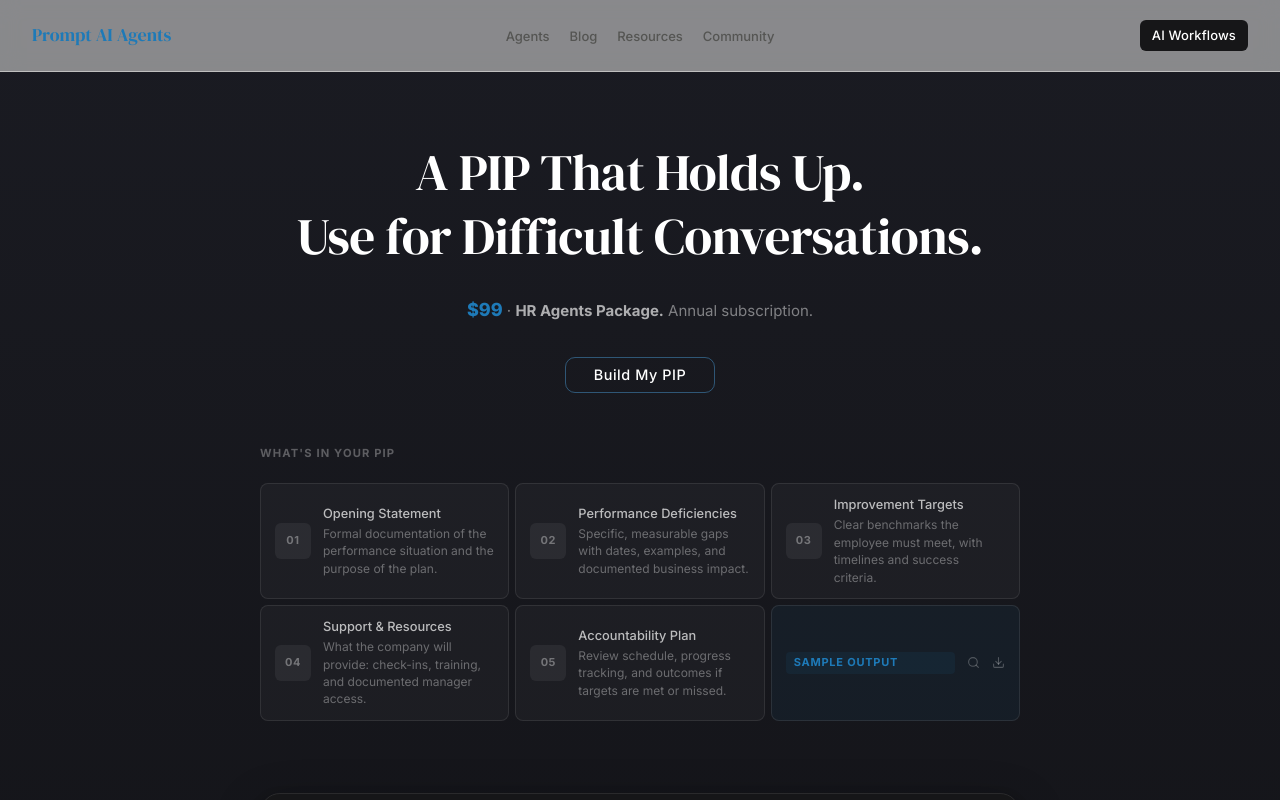
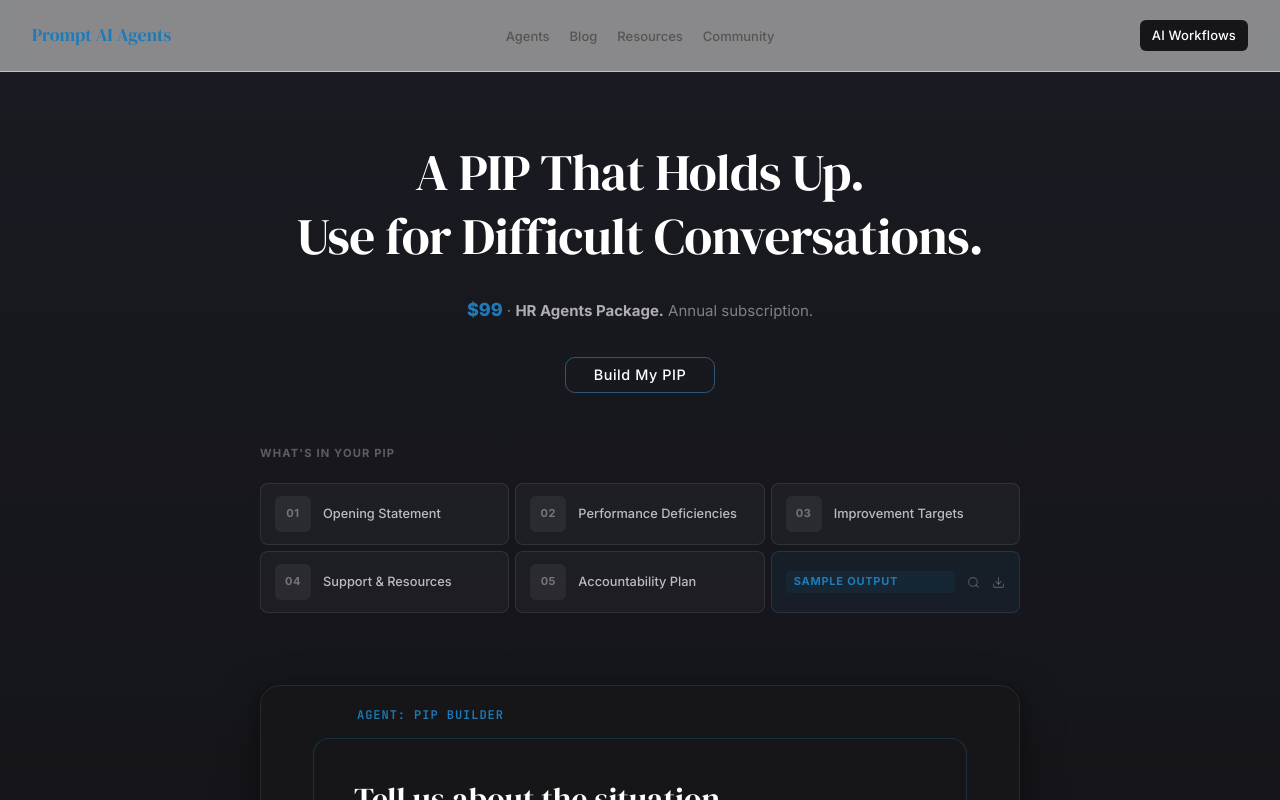
Before and after one commit to coolcalvin457-tech/agent-timesaver-nextjs, a Next.js app: page /pip-builder in a window 1280 px wide. Shown: the top 800 px of the page. Built offline with nearby package versions, Linux system fonts and the light colour scheme.

Commit message:
Remove descriptions from PIP section cards for consistency with Onboarding Kit

```diff
--- a/components/PIPSectionCards.tsx
+++ b/components/PIPSectionCards.tsx
@@ -3,31 +3,11 @@
 import React, { useState, useEffect, useCallback } from "react";
 
 const PIP_SECTIONS = [
-  {
-    number: "01",
-    title: "Opening Statement",
-    description: "Formal documentation of the performance situation and the purpose of the plan.",
-  },
-  {
-    number: "02",
-    title: "Performance Deficiencies",
-    description: "Specific, measurable gaps with dates, examples, and documented business impact.",
-  },
-  {
-    number: "03",
-    title: "Improvement Targets",
-    description: "Clear benchmarks the employee must meet, with timelines and success criteria.",
-  },
-  {
-    number: "04",
-    title: "Support & Resources",
-    description: "What the company will provide: check-ins, training, and documented manager access.",
-  },
-  {
-    number: "05",
-    title: "Accountability Plan",
-    description: "Review schedule, progress tracking, and outcomes if targets are met or missed.",
-  },
+  { number: "01", title: "Opening Statement" },
+  { number: "02", title: "Performance Deficiencies" },
+  { number: "03", title: "Improvement Targets" },
+  { number: "04", title: "Support & Resources" },
+  { number: "05", title: "Accountability Plan" },
 ];
 
 const SAMPLE_PDF = "/samples/pip-sample-output.pdf";
@@ -89,19 +69,9 @@ export default function PIPSectionCards() {
               </span>
             </div>
 
-            {/* Title + description */}
+            {/* Title */}
             <div style={{ flex: 1, minWidth: 0 }}>
               <span className="kit-list-title">{section.title}</span>
-              <p
-                style={{
-                  fontSize: "0.75rem",
-                  color: "rgba(255,255,255,0.35)",
-                  margin: "3px 0 0",
-                  lineHeight: 1.45,
-                }}
-              >
-                {section.description}
-              </p>
             </div>
           </div>
         ))}
```
